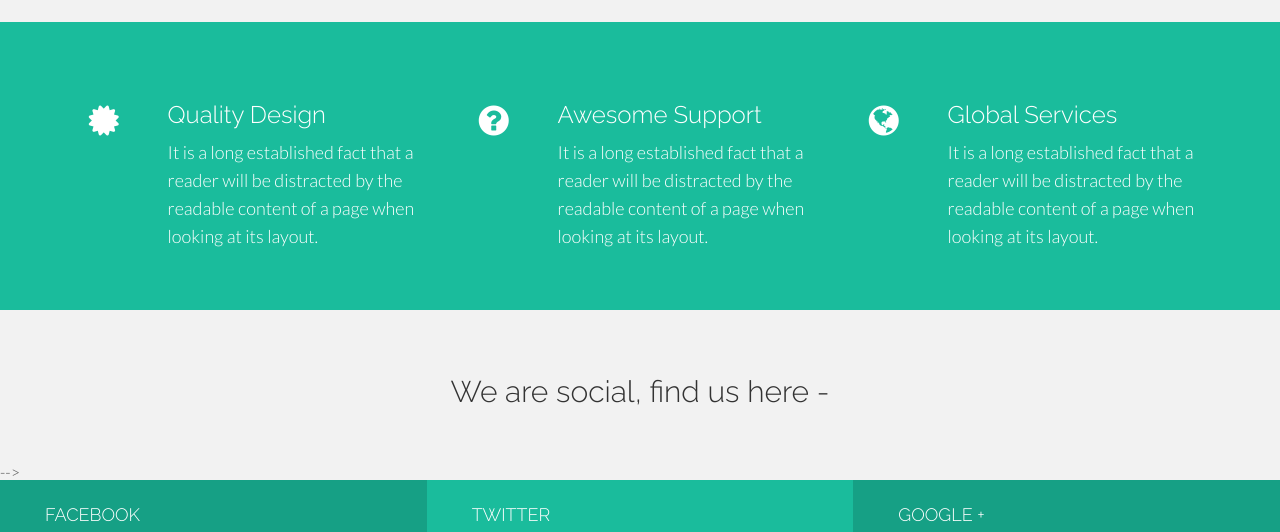
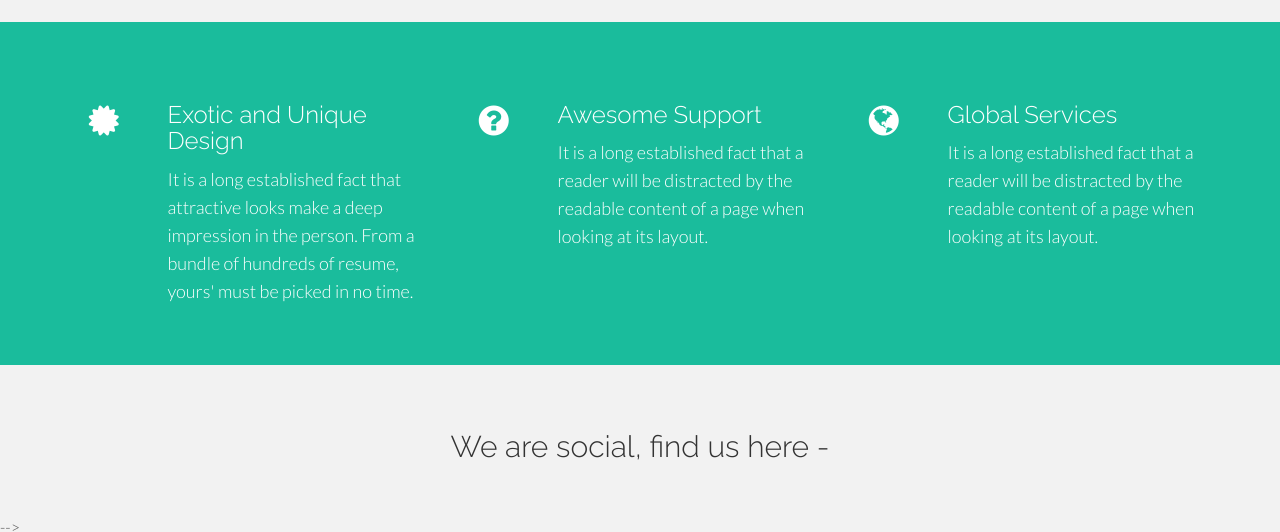
Before and after one commit to ashay-maheshwari/website-theme1, a plain HTML site: page src/Theme/index.html in a window 1280 px wide. Shown: the part 1150-1682 px from the top of the page. Drawn offline with nearby package versions, Linux system fonts and the light colour scheme.

Commit message:
add section for design in index.html

```diff
--- a/src/Theme/index.html
+++ b/src/Theme/index.html
@@ -111,8 +111,8 @@
 					<i class="fa fa-certificate"></i>
 				</div>
 				<div class="col-lg-3">
-					<h3>Quality Design</h3>
-					<p>It is a long established fact that a reader will be distracted by the readable content of a page when looking at its layout.</p>
+					<h3>Exotic and Unique Design</h3>
+					<p>It is a long established fact that attractive looks make a deep impression in the person. From a bundle of hundreds of resume, yours' must be picked in no time.</p>
 				</div>
 
 				<div class="col-lg-1 centered">
```
